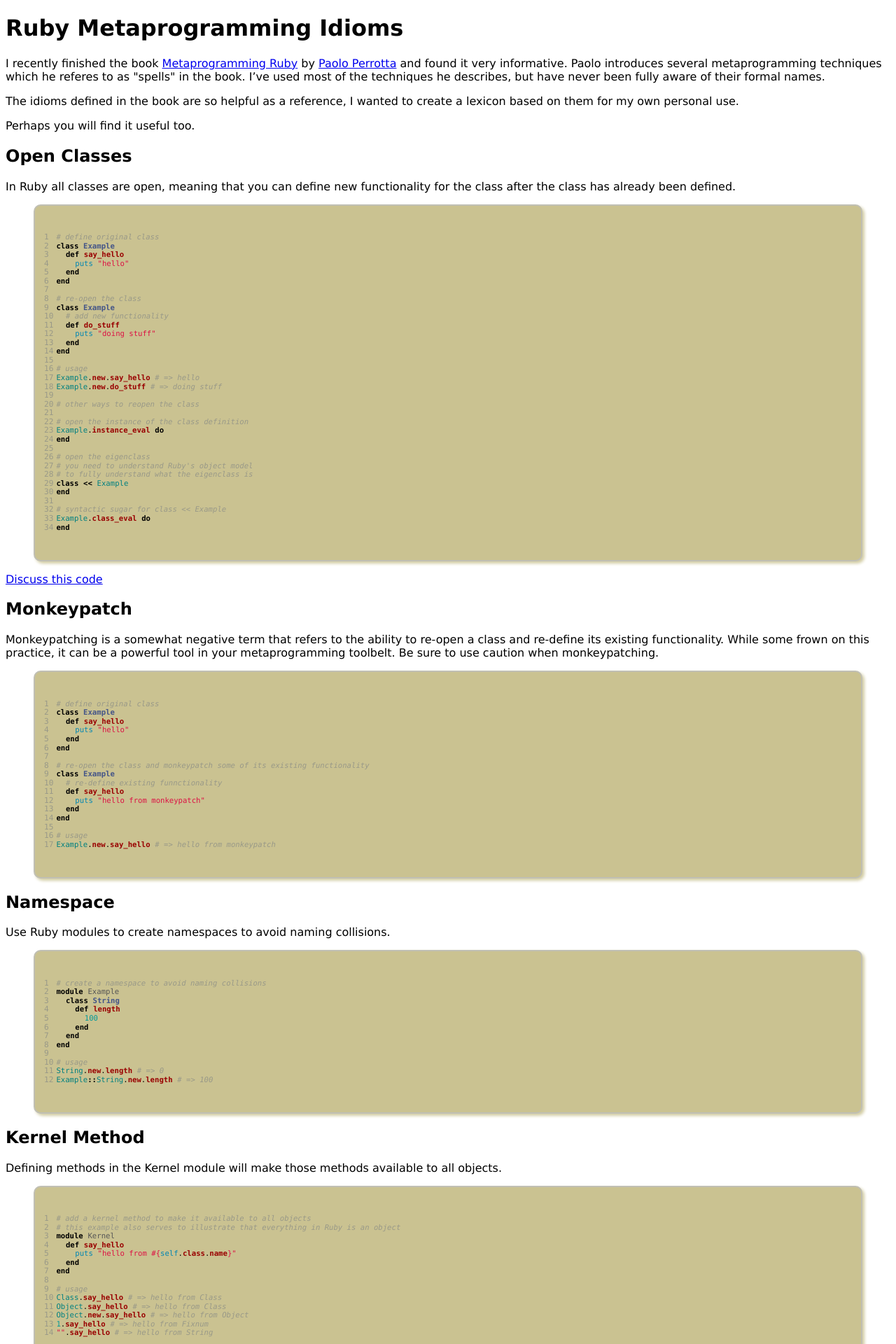
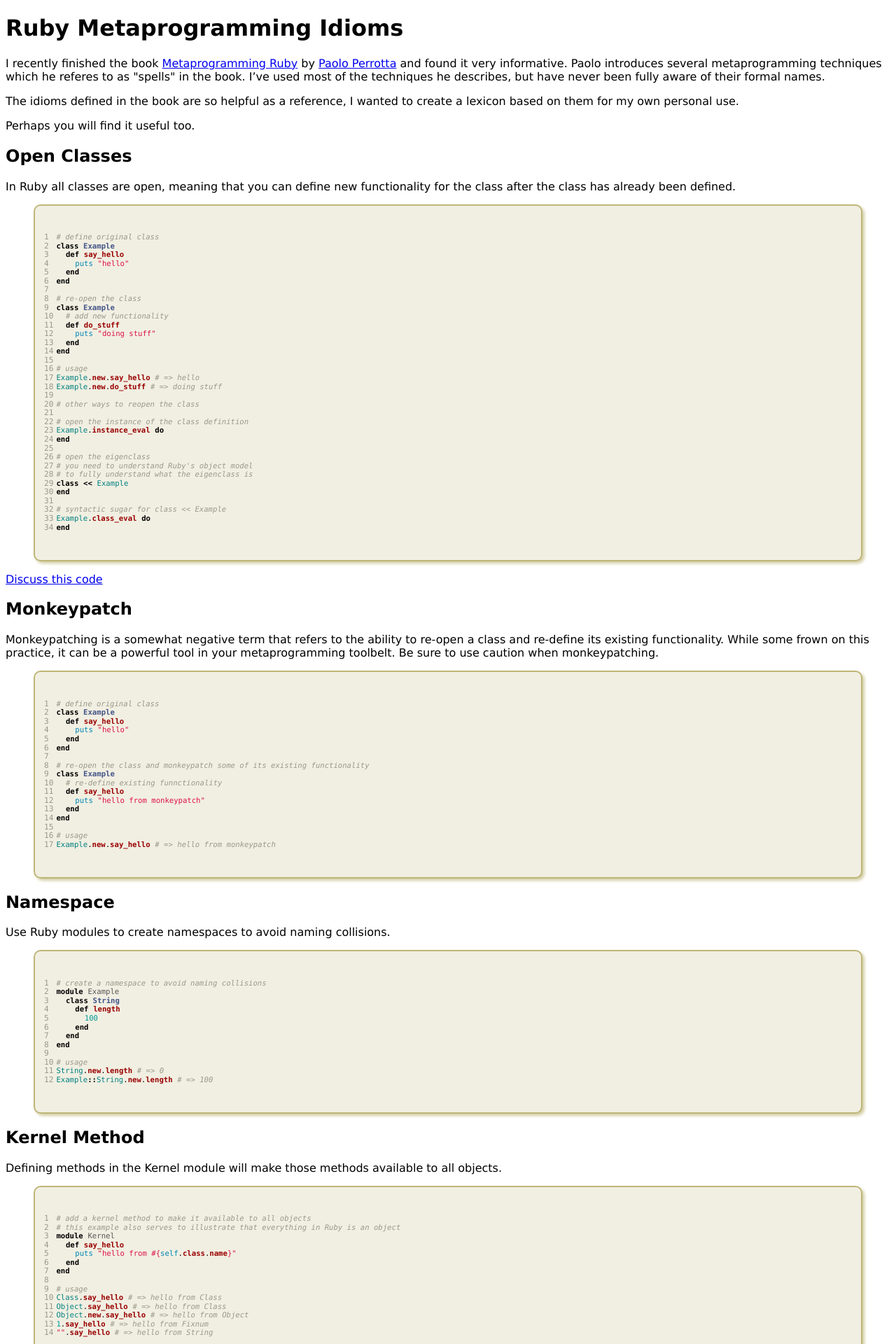
Before and after one commit to hopsoft/hopsoft.github.io, a Jekyll site: the page built from _posts/2011-01-11-ruby-metaprogramming-idioms.markdown, in a window 1280 px wide. Shown: the top 1920 px of the page at 70% size. Built offline with Jekyll 4.4.1, drawn with Linux system fonts in a browser that asks for light colours.

```diff
--- a/public/stylesheets/syntax.css
+++ b/public/stylesheets/syntax.css
@@ -1,4 +1,4 @@
-.highlight  { background: #CAC291; border: solid 2px #C0BFB4; padding: 10px;
+.highlight  { background: #F1EFE2; border: solid 2px #BEB679; padding: 10px;
 	border-radius: 10px;
 	-moz-border-radius: 10px;
 	-moz-box-shadow: 3px 3px 4px #D2CCA2;
```
